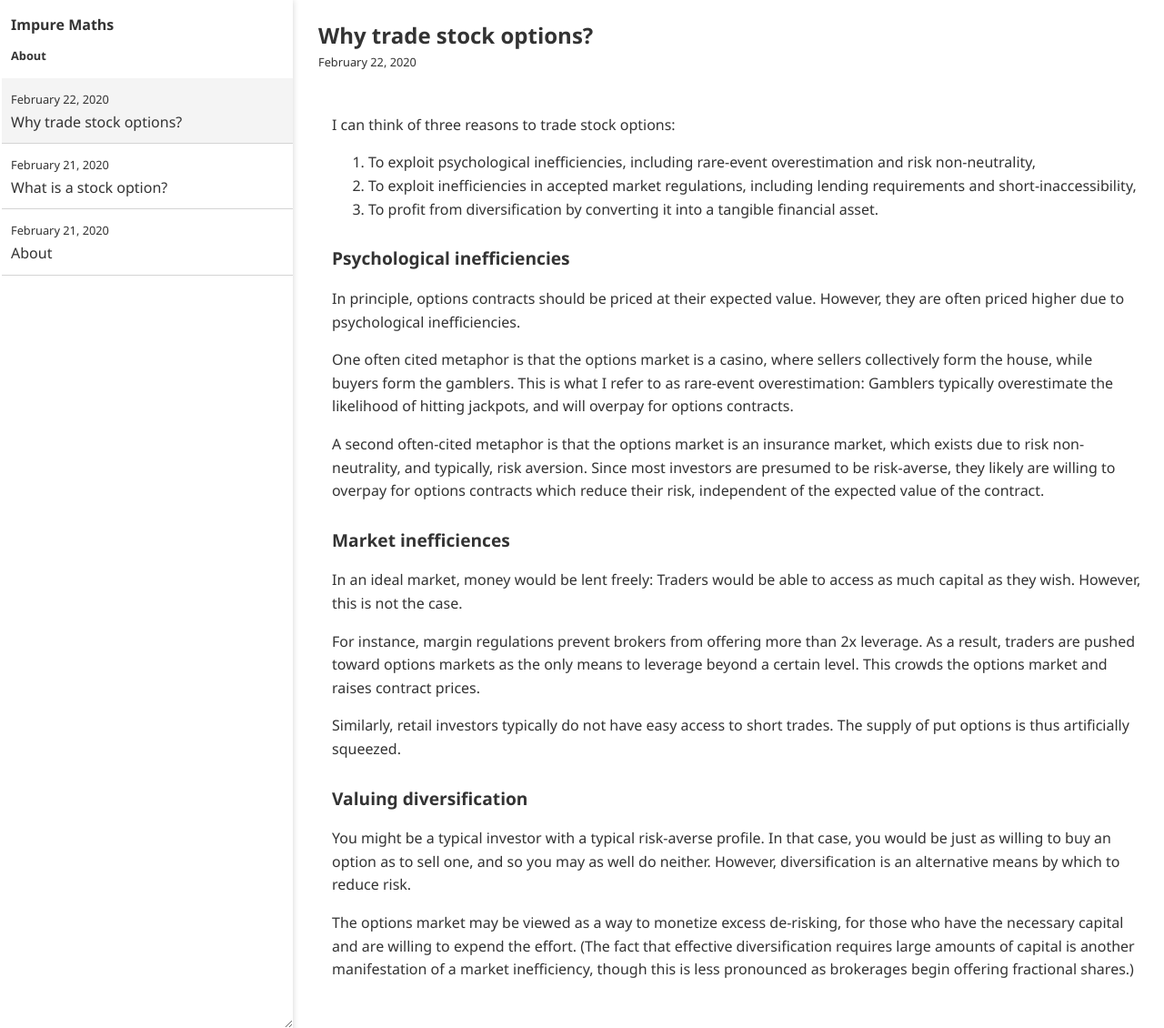
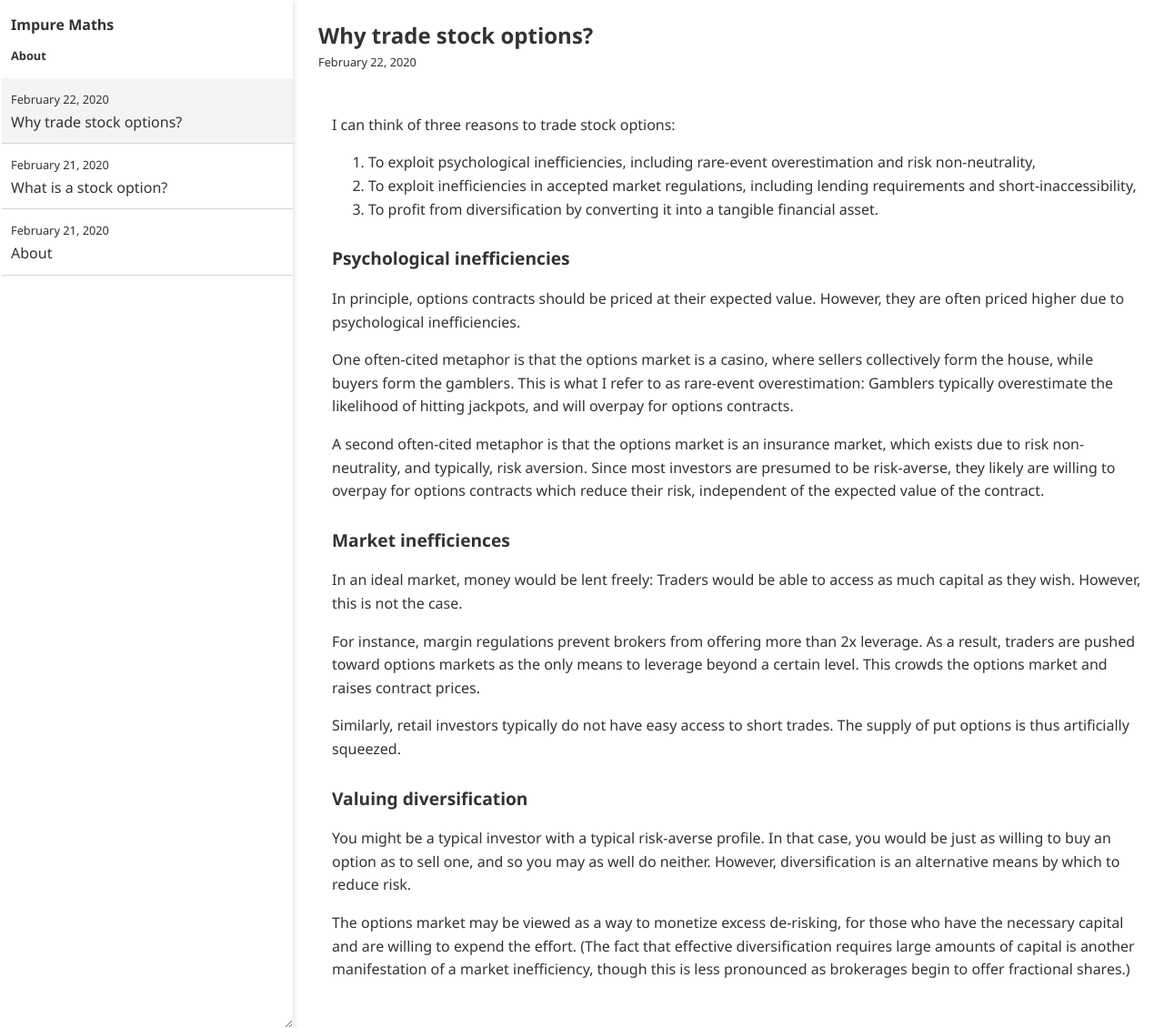
Before and after one commit to impuremaths/impuremaths.github.io, a Jekyll site: the page built from _posts/2020-02-22-why-trade-stock-options.md, in a window 1280 px wide and 1130 px high. Shown: the whole window at 91% size. Built offline with Jekyll 4.4.1, drawn with Linux system fonts in a browser that asks for light colours.

Commit message:
Update 2020-02-22-why-trade-stock-options.md

```diff
--- a/_posts/2020-02-22-why-trade-stock-options.md
+++ b/_posts/2020-02-22-why-trade-stock-options.md
@@ -12,7 +12,7 @@ I can think of three reasons to trade stock options:
 
 In principle, options contracts should be priced at their expected value. However, they are often priced higher due to psychological inefficiencies.
 
-One often cited metaphor is that the options market is a casino, where sellers collectively form the house, while buyers form the gamblers. This is what I refer to as rare-event overestimation: Gamblers typically overestimate the likelihood of hitting jackpots, and will overpay for options contracts.
+One often-cited metaphor is that the options market is a casino, where sellers collectively form the house, while buyers form the gamblers. This is what I refer to as rare-event overestimation: Gamblers typically overestimate the likelihood of hitting jackpots, and will overpay for options contracts.
 
 A second often-cited metaphor is that the options market is an insurance market, which exists due to risk non-neutrality, and typically, risk aversion. Since most investors are presumed to be risk-averse, they likely are willing to overpay for options contracts which reduce their risk, independent of the expected value of the contract.
 
@@ -28,4 +28,4 @@ Similarly, retail investors typically do not have easy access to short trades. T
 
 You might be a typical investor with a typical risk-averse profile. In that case, you would be just as willing to buy an option as to sell one, and so you may as well do neither. However, diversification is an alternative means by which to reduce risk.
 
-The options market may be viewed as a way to monetize excess de-risking, for those who have the necessary capital and are willing to expend the effort. (The fact that effective diversification requires large amounts of capital is another manifestation of a market inefficiency, though this is less pronounced as brokerages begin offering fractional shares.)
+The options market may be viewed as a way to monetize excess de-risking, for those who have the necessary capital and are willing to expend the effort. (The fact that effective diversification requires large amounts of capital is another manifestation of a market inefficiency, though this is less pronounced as brokerages begin to offer fractional shares.)
```
